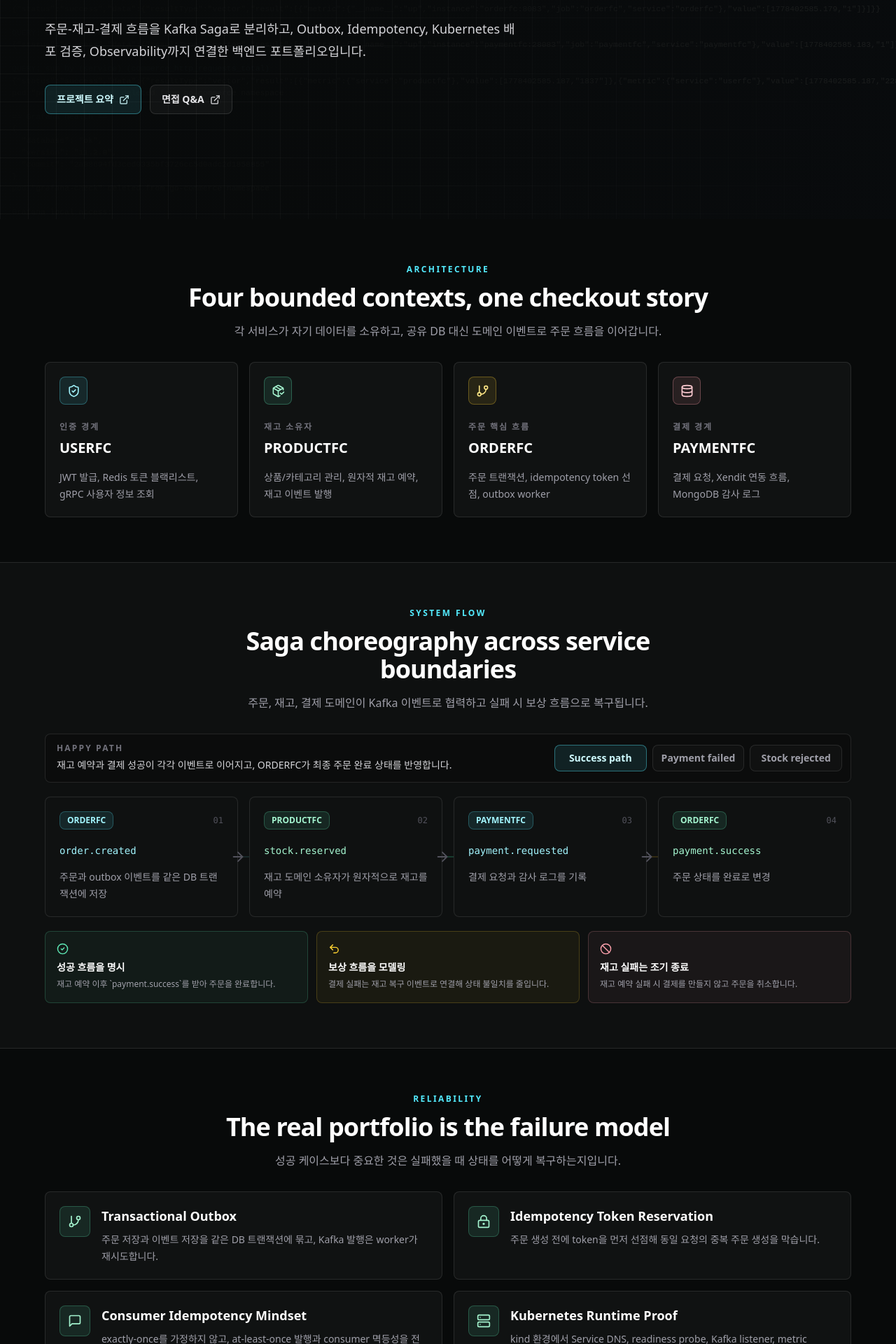
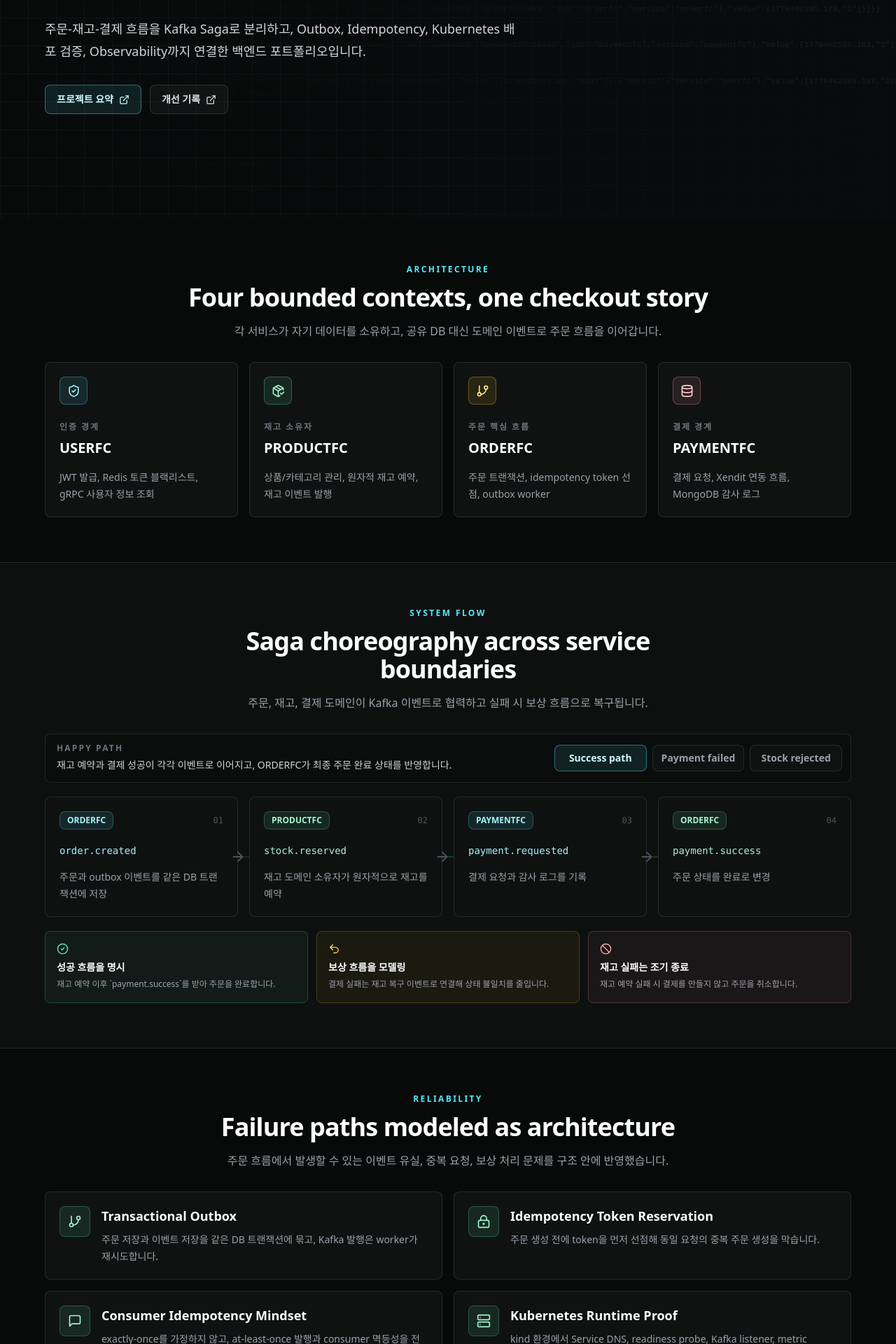
Before and after one commit to SundaePorkCutlet/go-commerce, a React (Vite) app in the folder frontend/: page / in a window 1280 px wide. Shown: the part 360-2280 px from the top of the page at 70% size. Built offline with nearby package versions, Linux system fonts and the light colour scheme.

Commit message:
Refine portfolio page copy

```diff
--- a/frontend/src/pages/Dashboard.jsx
+++ b/frontend/src/pages/Dashboard.jsx
@@ -235,12 +235,12 @@ export default function Dashboard() {
               프로젝트 요약 <ExternalLink size={15} />
             </a>
             <a
-              href={`${githubUrl}/blob/master/docs/INTERVIEW_QA.md`}
+              href={`${githubUrl}/blob/master/docs/improvements/README.md`}
               target="_blank"
               rel="noreferrer"
               className="inline-flex items-center gap-2 rounded-lg border border-white/12 bg-white/[0.04] px-4 py-2.5 text-sm font-semibold text-zinc-200 transition hover:bg-white/[0.08]"
             >
-              면접 Q&A <ExternalLink size={15} />
+              개선 기록 <ExternalLink size={15} />
             </a>
           </div>
         </div>
@@ -331,8 +331,8 @@ export default function Dashboard() {
       </section>
 
       <section className="px-5 py-16 md:px-10 lg:px-16">
-        <SectionTitle eyebrow="Reliability" title="The real portfolio is the failure model">
-          성공 케이스보다 중요한 것은 실패했을 때 상태를 어떻게 복구하는지입니다.
+        <SectionTitle eyebrow="Reliability" title="Failure paths modeled as architecture">
+          주문 흐름에서 발생할 수 있는 이벤트 유실, 중복 요청, 보상 처리 문제를 구조 안에 반영했습니다.
         </SectionTitle>
 
         <div className="mx-auto grid max-w-6xl grid-cols-1 gap-4 md:grid-cols-2">
@@ -375,15 +375,15 @@ export default function Dashboard() {
       <section className="px-5 py-16 md:px-10 lg:px-16">
         <div className="mx-auto grid max-w-6xl grid-cols-1 gap-4 lg:grid-cols-[0.85fr_1.15fr]">
           <div>
-            <p className="text-xs font-semibold uppercase tracking-[0.2em] text-cyan-300">Interview narrative</p>
+            <p className="text-xs font-semibold uppercase tracking-[0.2em] text-cyan-300">Engineering summary</p>
             <h2 className="mt-3 text-2xl font-semibold tracking-tight text-white md:text-4xl">
-              면접관에게 남기고 싶은 한 문장
+              Failure-aware commerce backend
             </h2>
           </div>
           <div className="rounded-lg border border-white/10 bg-white/[0.035] p-6">
             <p className="text-lg leading-8 text-zinc-200">
-              단순 CRUD가 아니라 주문이라는 하나의 비즈니스 흐름에서 실제로 깨질 수 있는 지점을 찾아,
-              이벤트 유실, 중복 주문, 비동기 보상, Kubernetes 배포, metric 기반 검증까지 보완했습니다.
+              주문이라는 하나의 비즈니스 흐름 안에서 이벤트 유실, 중복 주문, 비동기 보상,
+              Kubernetes 배포, metric 기반 검증까지 하나의 case study로 구성했습니다.
             </p>
             <div className="mt-6 grid grid-cols-1 gap-3 md:grid-cols-3">
               {[
```
